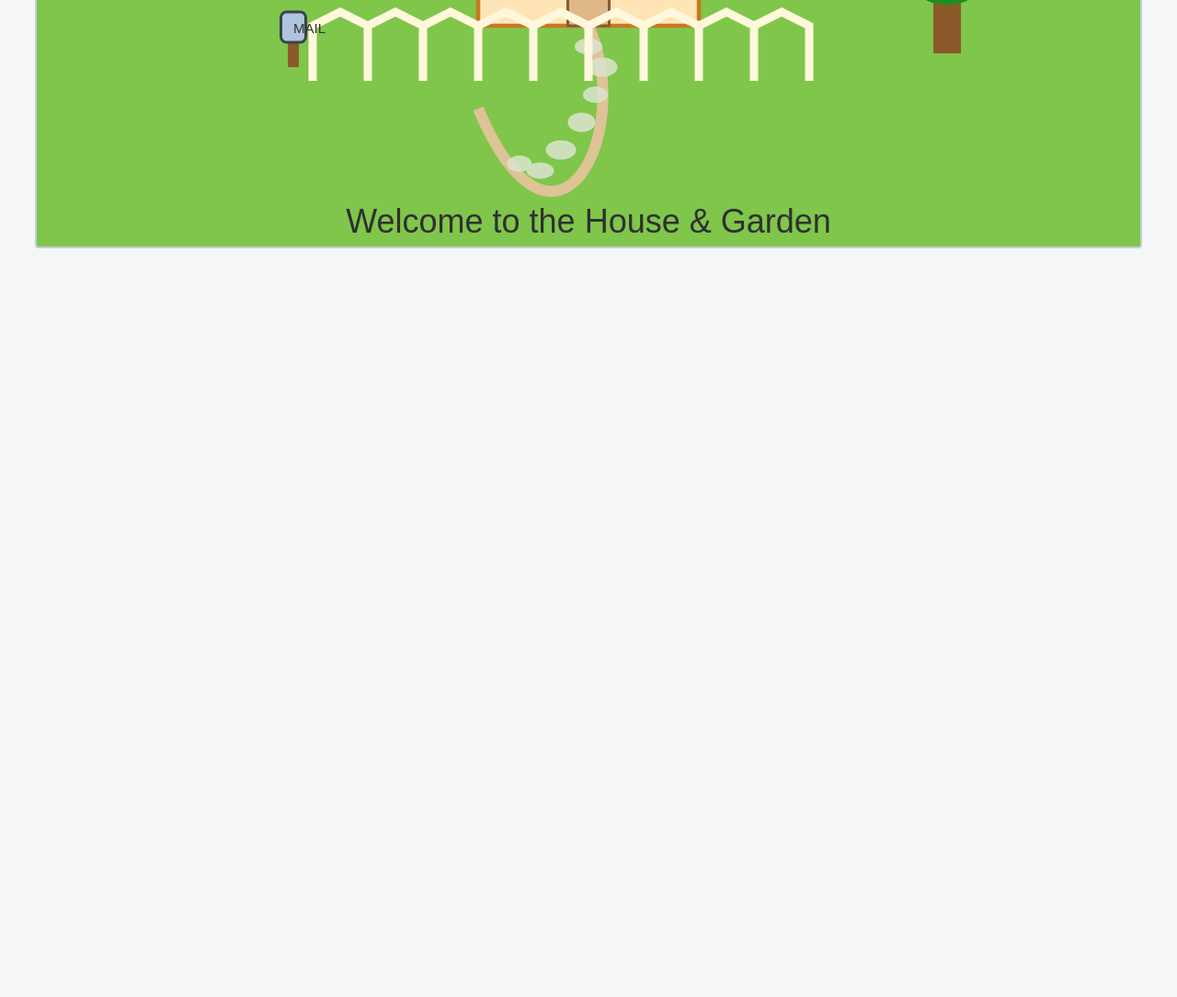
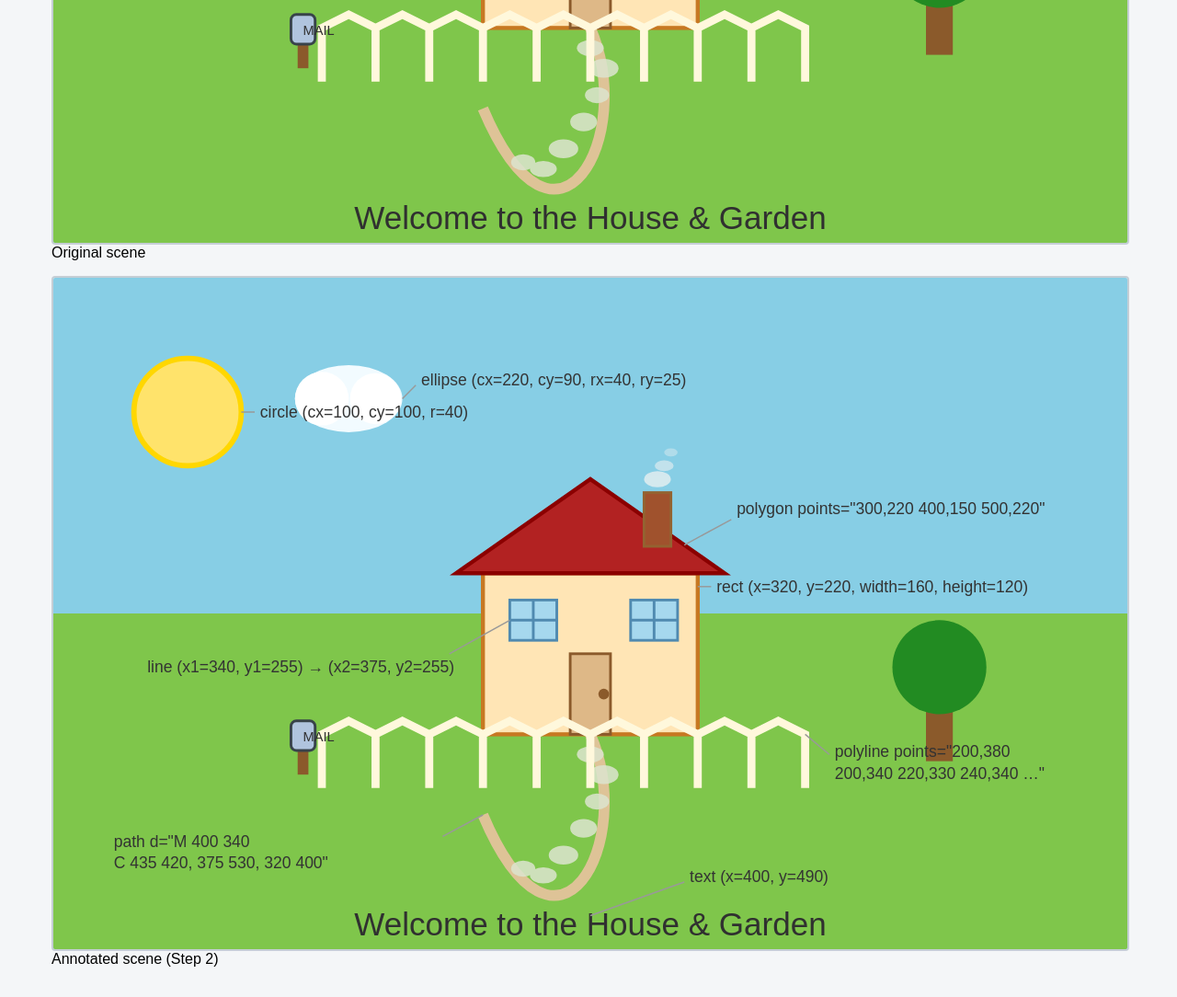
Before and after one commit to Haowo0904/T04-1, a plain HTML site: page index.html in a window 1280 px wide. Shown: the part 500-1584 px from the top of the page at 92% size. Before the commit the page ends 800 px from the top, so only its background shows below. Drawn offline with Linux system fonts and the light colour scheme.

Commit message:
add Step 2 annotated picture [AI-assisted]

```diff
--- a/index.html
+++ b/index.html
@@ -7,9 +7,13 @@
   <style>
     body { margin: 0; padding: 16px; background: #f4f6f8; font-family: Arial, sans-serif; }
     svg { display: block; width: 100%; max-width: 1200px; height: auto; margin: auto; border: 2px solid #c5ced5; border-radius: 4px; }
+    #scene-annotated #annotations { font-size: 12px; fill: #333; stroke: #999; stroke-width: 1; pointer-events: none; }
+    #scene-annotated #annotations text { stroke: none; }
+    #scene-annotated #annotations line { fill: none; }
   </style>
 </head>
 <body>
+  <figure id="scene-original">
   <svg xmlns="http://www.w3.org/2000/svg" viewBox="0 0 800 500" role="img" aria-labelledby="scene-title scene-desc">
     <title id="scene-title">House and Garden</title>
     <desc id="scene-desc">A sunny garden with a cloud, a tree, and a cream house with a red roof, chimney, door, and two blue windows. A white fence borders the house, and a curved walkway leads to its door.</desc>
@@ -71,5 +75,101 @@
     <text x="186" y="345" font-size="10" fill="#303030">MAIL</text>
     <text x="400" y="490" text-anchor="middle" font-size="24" fill="#303030">Welcome to the House &amp; Garden</text>
   </svg>
+    <figcaption>Original scene</figcaption>
+  </figure>
+
+  <figure id="scene-annotated-figure">
+  <svg id="scene-annotated" xmlns="http://www.w3.org/2000/svg" viewBox="0 0 800 500" role="img" aria-labelledby="scene-annotated-title scene-annotated-desc">
+    <title id="scene-annotated-title">House and Garden</title>
+    <desc id="scene-annotated-desc">A sunny garden with a cloud, a tree, and a cream house with a red roof, chimney, door, and two blue windows. A white fence borders the house, and a curved walkway leads to its door.</desc>
+
+    <!-- Sky and grass -->
+    <rect width="800" height="500" fill="#87cee5" />
+    <rect y="250" width="800" height="250" fill="#7fc64b" />
+
+    <!-- Sun and cloud -->
+    <circle cx="100" cy="100" r="40" fill="#ffe36b" stroke="#ffd700" stroke-width="4" />
+    <ellipse cx="220" cy="90" rx="40" ry="25" fill="#f2fbff" />
+    <circle cx="200" cy="90" r="20" fill="white" />
+    <circle cx="240" cy="90" r="19" fill="white" />
+
+    <!-- Tree -->
+    <rect x="650" y="295" width="20" height="65" fill="#8b5a2b" />
+    <circle cx="660" cy="290" r="35" fill="#228b22" />
+
+    <!-- House, roof, chimney, and smoke -->
+    <rect x="320" y="220" width="160" height="120" fill="#ffe5b5" stroke="#c77822" stroke-width="3" />
+    <polygon points="300,220 400,150 500,220" fill="#b22222" stroke="#8b0000" stroke-width="3" />
+    <rect x="440" y="160" width="20" height="40" fill="#a0522d" stroke="#936331" stroke-width="2" />
+    <g fill="#e2edf0">
+      <ellipse cx="450" cy="150" rx="10" ry="6" opacity="0.85" />
+      <ellipse cx="455" cy="140" rx="7" ry="4" opacity="0.65" />
+      <ellipse cx="460" cy="130" rx="5" ry="3" opacity="0.45" />
+    </g>
+
+    <!-- Door and two windows with line-shaped panes -->
+    <rect x="385" y="280" width="30" height="60" fill="#deb887" stroke="#8b5a2b" stroke-width="2" />
+    <circle cx="410" cy="310" r="4" fill="#8b5a2b" />
+    <g fill="#a6d8ee" stroke="#508ab0" stroke-width="2">
+      <rect x="340" y="240" width="35" height="30" />
+      <line x1="357.5" y1="240" x2="357.5" y2="270" />
+      <line x1="340" y1="255" x2="375" y2="255" />
+      <rect x="430" y="240" width="35" height="30" />
+      <line x1="447.5" y1="240" x2="447.5" y2="270" />
+      <line x1="430" y1="255" x2="465" y2="255" />
+    </g>
+
+    <!-- Curved garden walkway -->
+    <path d="M 400 340 C 435 420, 375 530, 320 400" fill="none" stroke="#dec397" stroke-width="8" />
+    <g fill="#dce5cf" opacity="0.85">
+      <ellipse cx="400" cy="355" rx="10" ry="6" />
+      <ellipse cx="410" cy="370" rx="11" ry="7" />
+      <ellipse cx="405" cy="390" rx="9" ry="6" />
+      <ellipse cx="395" cy="410" rx="10" ry="7" />
+      <ellipse cx="380" cy="430" rx="11" ry="7" />
+      <ellipse cx="365" cy="445" rx="10" ry="6" />
+      <ellipse cx="350" cy="440" rx="9" ry="6" />
+    </g>
+
+    <!-- Fence: one continuous polyline traces posts and pointed tops -->
+    <polyline points="200,380 200,340 220,330 240,340 240,380 240,340 260,330 280,340 280,380 280,340 300,330 320,340 320,380 320,340 340,330 360,340 360,380 360,340 380,330 400,340 400,380 400,340 420,330 440,340 440,380 440,340 460,330 480,340 480,380 480,340 500,330 520,340 520,380 520,340 540,330 560,340 560,380" fill="none" stroke="#fff8dc" stroke-width="6" />
+
+    <!-- Mailbox and caption -->
+    <rect x="182" y="350" width="8" height="20" fill="#8b5a2b" />
+    <rect x="177" y="330" width="18" height="22" rx="4" fill="#b0c4de" stroke="#38434a" stroke-width="2" />
+    <text x="186" y="345" font-size="10" fill="#303030">MAIL</text>
+    <text x="400" y="490" text-anchor="middle" font-size="24" fill="#303030">Welcome to the House &amp; Garden</text>
+
+    <!-- Attribute values below refer to the original scene shapes. -->
+    <g id="annotations">
+      <line x1="140" y1="100" x2="150" y2="100" />
+      <text x="154" y="104">circle (cx=100, cy=100, r=40)</text>
+
+      <line x1="260" y1="90" x2="270" y2="80" />
+      <text x="274" y="80">ellipse (cx=220, cy=90, rx=40, ry=25)</text>
+
+      <line x1="470" y1="199" x2="505" y2="180" />
+      <text x="509" y="176">polygon points="300,220 400,150 500,220"</text>
+
+      <line x1="480" y1="230" x2="490" y2="230" />
+      <text x="494" y="234">rect (x=320, y=220, width=160, height=120)</text>
+
+      <line x1="340" y1="255" x2="295" y2="280" />
+      <text x="70" y="294">line (x1=340, y1=255) &#8594; (x2=375, y2=255)</text>
+
+      <line x1="560" y1="340" x2="578" y2="355" />
+      <text x="582" y="357">polyline points="200,380</text>
+      <text x="582" y="373">200,340 220,330 240,340 &#8230;"</text>
+
+      <line x1="320" y1="400" x2="290" y2="416" />
+      <text x="45" y="424">path d="M 400 340</text>
+      <text x="45" y="440">C 435 420, 375 530, 320 400"</text>
+
+      <line x1="400" y1="475" x2="470" y2="450" />
+      <text x="474" y="450">text (x=400, y=490)</text>
+    </g>
+  </svg>
+    <figcaption>Annotated scene (Step 2)</figcaption>
+  </figure>
 </body>
 </html>
```
